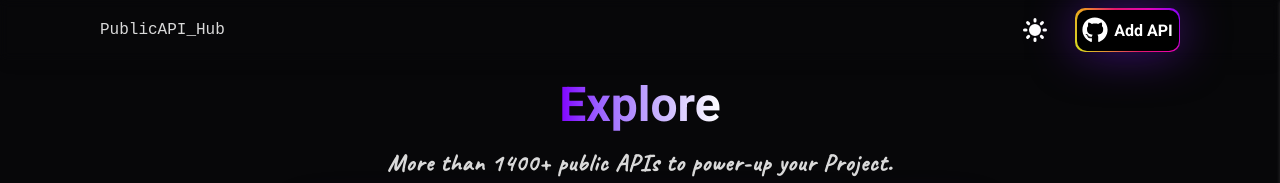
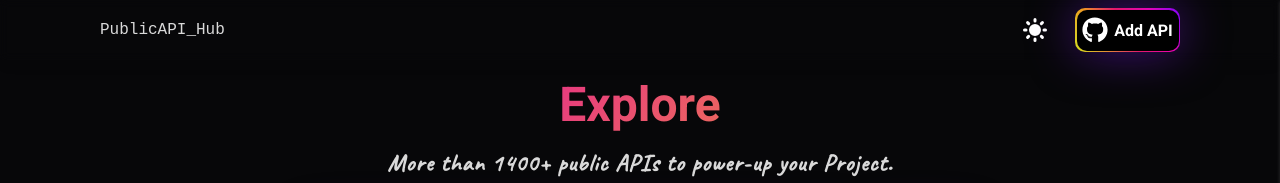
Before and after one commit to imSyntn/PublicAPI_Hub, a React (Vite) app: page / in a window 1280 px wide. Shown: the top 183 px of the page. Built offline with nearby package versions, Linux system fonts and the light colour scheme; no server answers; a web font is replaced by a local one.

Commit message:
Hero section text effect

```diff
--- a/src/Components/HeroSection.jsx
+++ b/src/Components/HeroSection.jsx
@@ -1,13 +1,25 @@
-import React, { memo } from 'react'
+import React, { memo, useEffect, useState, useCallback } from 'react'
 import '../Styles/HeroSection.scss'
 import '../Styles/Misc.scss'
 
 const HeroSection = memo(({ theme }) => {
+    const [text, setText] = useState([])
+    const splitText = 'More than 1400+ public APIs to power-up your Project.'.split('');
+
+    useEffect(()=>{
+        const txtAnimateStart = async () => {
+            for(let i = 0; i<splitText.length; i++){
+                await new Promise(resolve => setTimeout(resolve,50))
+                    setText((prev)=> [...prev, splitText[i]])
+            }
+        }
+        txtAnimateStart()
+    },[])
 
     return (
         <div className="heroSection">
-            <h1 className={!theme ? 'h1InLightMode' : 'h1InDarkMode'}>Explore</h1>
-            <p className={!theme ? '' : 'textInDarkMode'}>More than 1400+ public APIs to power-up your Project.</p>
+            <h1>Explore</h1>
+            <p className={!theme ? '' : 'textInDarkMode'}>{text.join('')}</p>
         </div>
     )
 })
--- a/src/Styles/HeroSection.scss
+++ b/src/Styles/HeroSection.scss
@@ -16,21 +16,34 @@
   -webkit-box-pack: center;
   -ms-flex-pack: center;
   justify-content: center;
-    >h1 {
+  > h1 {
     font-size: 3rem;
+    color: transparent;
+    background: linear-gradient(-45deg, #ee7752, #e73c7e, #23a6d5, #23d5ab);
+    background-size: 400% 400%;
     background-clip: text;
     -moz-background-clip: text;
     -webkit-background-clip: text;
-        color: transparent;
-        background-size: cover;
+    animation: gradient 3s ease infinite;
+    @keyframes gradient {
+      0% {
+        background-position: 0% 50%;
       }
-    >p {
-        font-family: 'Caveat', cursive;
+      50% {
+        background-position: 100% 50%;
+      }
+      100% {
+        background-position: 0% 50%;
+      }
+    }
+  }
+  > p {
+    font-family: "Caveat", cursive;
     font-weight: 600;
     font-size: 1.5rem;
     letter-spacing: 1px;
     margin-top: 15px;
-        @media screen and (max-width:550px) {
+    @media screen and (max-width: 550px) {
       font-size: 1rem;
       font-weight: 400;
     }
--- a/src/Styles/Misc.scss
+++ b/src/Styles/Misc.scss
@@ -30,62 +30,6 @@ $inlinePadding: 100px;
   color: black;
   font-weight: 600;
 }
-.h1InDarkMode {
-  background-image: -webkit-gradient(
-    linear,
-    left top,
-    right top,
-    from(#7f00ff),
-    color-stop(#9b62ff),
-    color-stop(#b99aff),
-    color-stop(#dacdff),
-    to(#ffffff)
-  );
-  background-image: -o-linear-gradient(
-    left,
-    #7f00ff,
-    #9b62ff,
-    #b99aff,
-    #dacdff,
-    #ffffff
-  );
-  background-image: linear-gradient(
-    to right,
-    #7f00ff,
-    #9b62ff,
-    #b99aff,
-    #dacdff,
-    #ffffff
-  );
-}
-.h1InLightMode {
-  background-image: -webkit-gradient(
-    linear,
-    left top,
-    right top,
-    from(#7f00ff),
-    color-stop(#8900a1),
-    color-stop(#6b0058),
-    color-stop(#3c0225),
-    to(#000000)
-  );
-  background-image: -o-linear-gradient(
-    left,
-    #7f00ff,
-    #8900a1,
-    #6b0058,
-    #3c0225,
-    #000000
-  );
-  background-image: linear-gradient(
-    to right,
-    #7f00ff,
-    #8900a1,
-    #6b0058,
-    #3c0225,
-    #000000
-  );
-}
 .hero-search {
   position: fixed;
   display: flex;
@@ -93,7 +37,6 @@ $inlinePadding: 100px;
   justify-content: space-evenly;
   width: 100%;
   height: 300px;
-  // border: 1px solid red;
 }
 .overlay {
   height: 300px;
```
Lines whose indentation alone changed are shown as unchanged.
